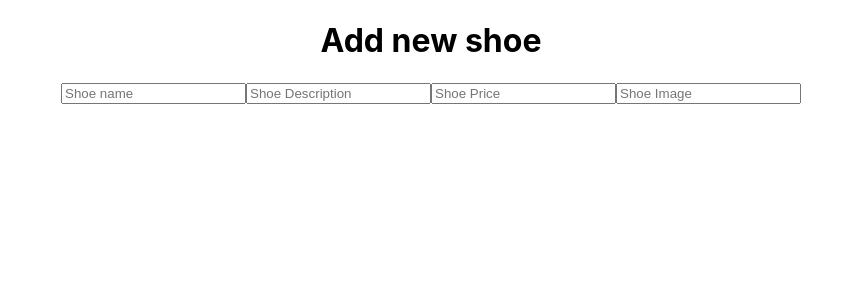
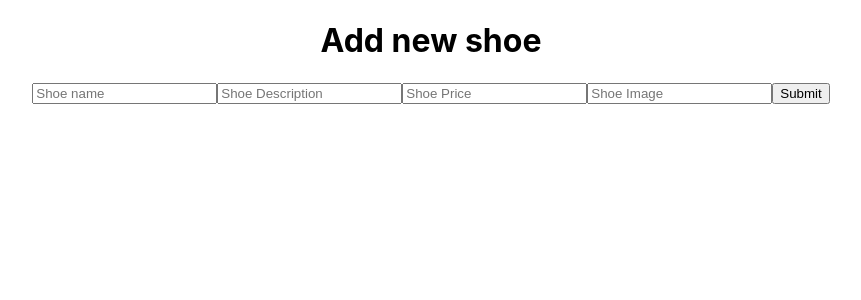
Before and after one commit to 7daytheory/react-node, a React (Create React App) app in the folder client/: page /add in a window 1280 px wide. Shown: the top 300 px of the page, without its empty margins (209-1070 px from the left). Built offline with nearby package versions, Linux system fonts and the light colour scheme.

Commit message:
Add post request with axios on form submit

```diff
--- a/client/src/pages/add/Add.jsx
+++ b/client/src/pages/add/Add.jsx
@@ -1,4 +1,5 @@
 import React, { useState } from 'react'
+import axios from 'axios'
 
 const Add = () => {
   const [shoe, setShoe] = useState({
@@ -12,6 +13,16 @@ const Add = () => {
     setShoe((prev) => ({...prev, [e.target.name]: e.target.value}));
   }
 
+  const handleClick = async (e) => {
+    e.preventDefault();
+
+    try {
+      await axios.post("http://localhost/shoes", shoe);
+    } catch(err) {
+      console.log("There has been an error : " + err);
+    }
+  }
+
   console.log(shoe);
 
   return (
@@ -21,6 +32,7 @@ const Add = () => {
         <input type="text" placeholder="Shoe Description" name="desc" onChange={handleChange}/>
         <input type="text" placeholder="Shoe Price" name="price" onChange={handleChange}/>
         <input type="text" placeholder="Shoe Image" name="image" onChange={handleChange}/>
+        <button onClick={handleClick}>Submit</button>
     </div>
   )
 }
```
